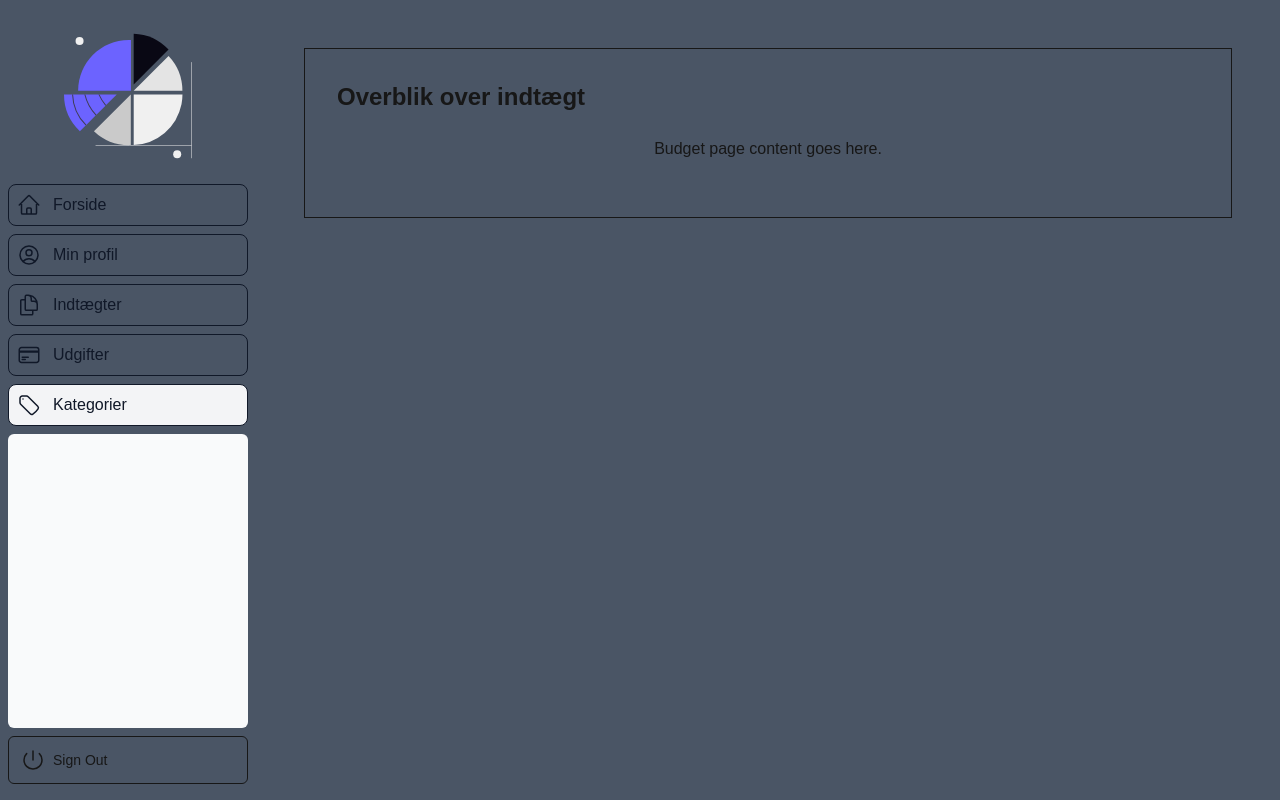
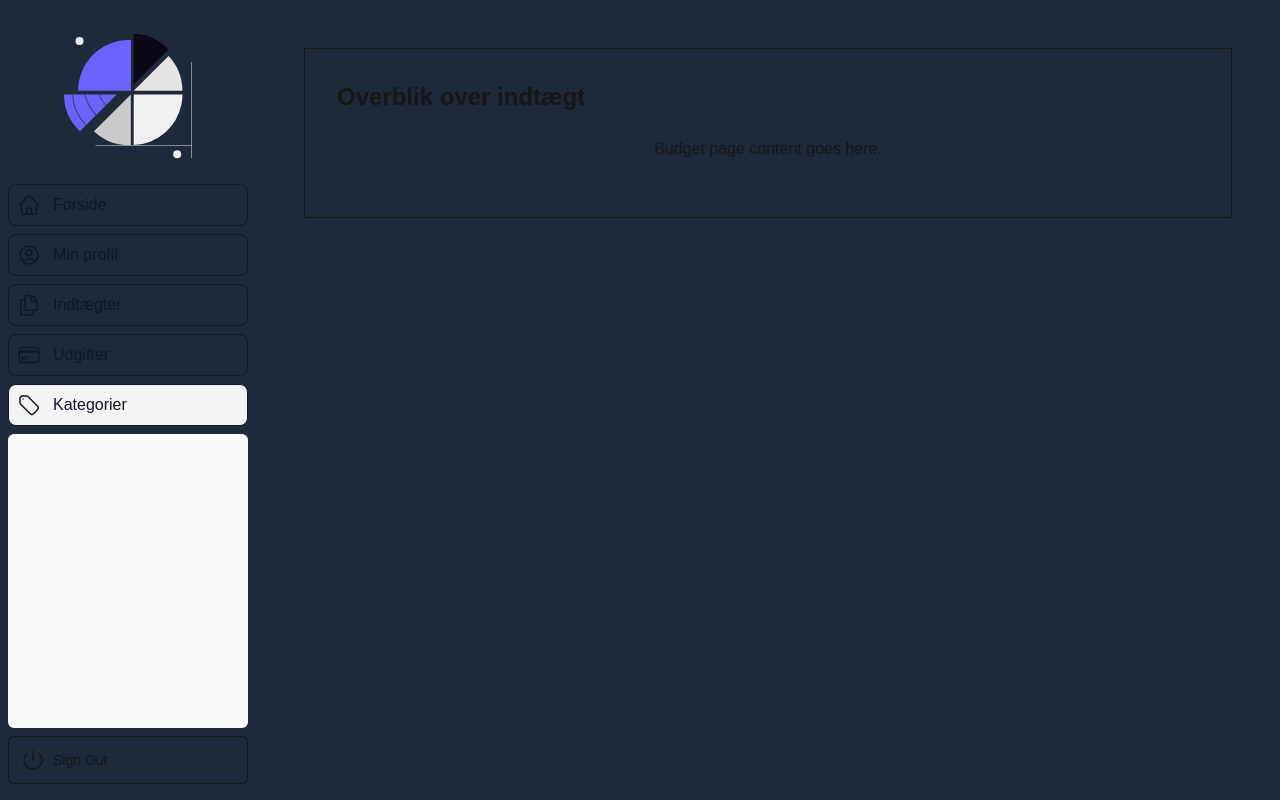
Before and after one commit to MarkusIngerslev/next-economic-frontend, a Next.js app: page /dashboard/category in a window 1280 px wide. Built offline with nearby package versions, Linux system fonts and the light colour scheme; no server answers; sample sign-in values are in the browser's storage.

Commit message:
Changed main background to be gray-800 instead of gray-600

```diff
--- a/src/app/dashboard/layout.tsx
+++ b/src/app/dashboard/layout.tsx
@@ -8,7 +8,7 @@ export const experimental_ppr = true;
 export default function Layout({ children }: { children: React.ReactNode }) {
   return (
     <ProtectedRoute>
-      <div className="flex h-screen flex-col md:flex-row md:overflow-hidden bg-gray-600">
+      <div className="flex h-screen flex-col md:flex-row md:overflow-hidden bg-gray-800">
         <div className="w-full flex-none md:w-64">
           <SideNav />
         </div>
```
